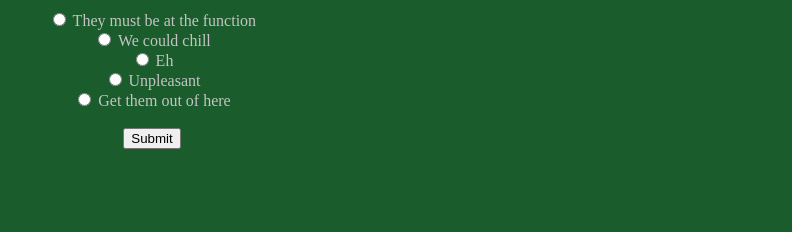
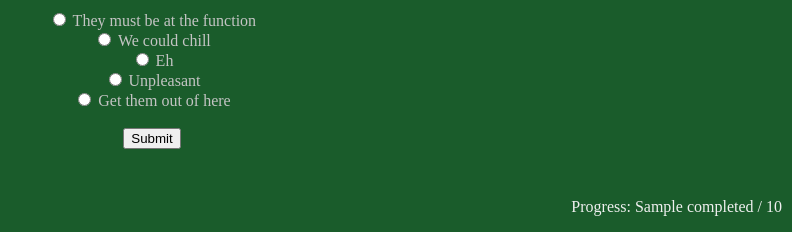
Before and after one commit to swimfellow/dream-dinner-party, a Flask app: template templates/survey.html in a window 1280 px wide. Shown: the part 568-800 px from the top of the page, without its empty margins (488-1280 px from the left). Run offline with Flask 3, Linux system fonts and the light colour scheme; the template is opened without the code that fills it: most values are stand-ins (such as "Sample title", 1, 10 or a date in 2020); grey boxes marked "Sample" are stand-in pictures; some web fonts are replaced.

Commit message:
Progress container

```diff
--- a/app.py
+++ b/app.py
@@ -14,7 +14,17 @@ def ddp(user=None):
 def survey(user):
     individual = get_next_individual(user)
     if individual:
-        return render_template('survey.html', user=user, label=individual['label'], wikipedia_url=individual['wikipedia_url'], description=individual['description'], image_url=individual['image_url'])
+        return render_template(
+    'survey.html',
+    user=user,
+    label=individual['label'],
+    wikipedia_url=individual['wikipedia_url'],
+    description=individual['description'],
+    image_url=individual['image_url'],
+    completed=individual['progress']['completed'],
+    total=individual['progress']['total']
+)
+
     else:
         return "Thank you! Calculating..."
 
@@ -30,9 +40,24 @@ def submit():
 def get_next_individual(user):
     with open(CSV_FILE, newline='') as csvfile:
         reader = csv.DictReader(csvfile)
-        for row in reader:
-            if row["user"] == user and row["likert_response"] == "":
-                return row
+        rows = list(reader)
+        user_rows = [row for row in rows if row["user"] == user]
+        total = len(user_rows)
+        completed = sum(1 for row in user_rows if row["likert_response"] != "")
+
+        for row in user_rows:
+            if row["likert_response"] == "":
+                # Return both the individual and progress data
+                return {
+                    'label': row['label'],
+                    'wikipedia_url': row['wikipedia_url'],
+                    'description': row['description'],
+                    'image_url': row['image_url'],
+                    'progress': {
+                        'completed': completed,
+                        'total': total
+                    }
+                }
     return None
 
 def update_response(user, label, likert_response):
--- a/static/styles.css
+++ b/static/styles.css
@@ -109,3 +109,9 @@ p a{
 img{
     max-height: 300px;
 }
+
+.progress-container{
+    position: absolute;
+    bottom: 0px;
+    right: 10px;
+}
--- a/templates/survey.html
+++ b/templates/survey.html
@@ -29,5 +29,8 @@
         <input type="hidden" name="label" value="{{ label }}">
         <button type="submit">Submit</button>
     </form>
+    <div class="progress-container">
+        <p>Progress: {{ completed }} / {{ total }}</p>
+    </div>
 </body>
 </html>
```
